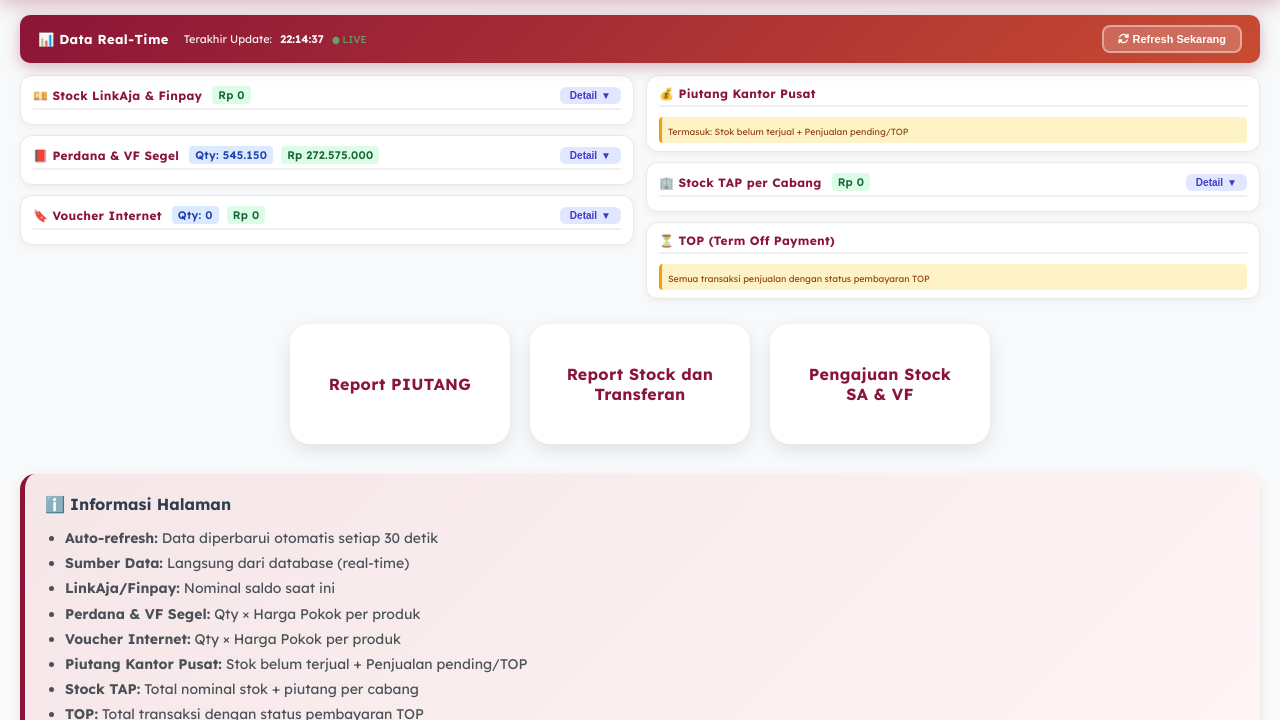
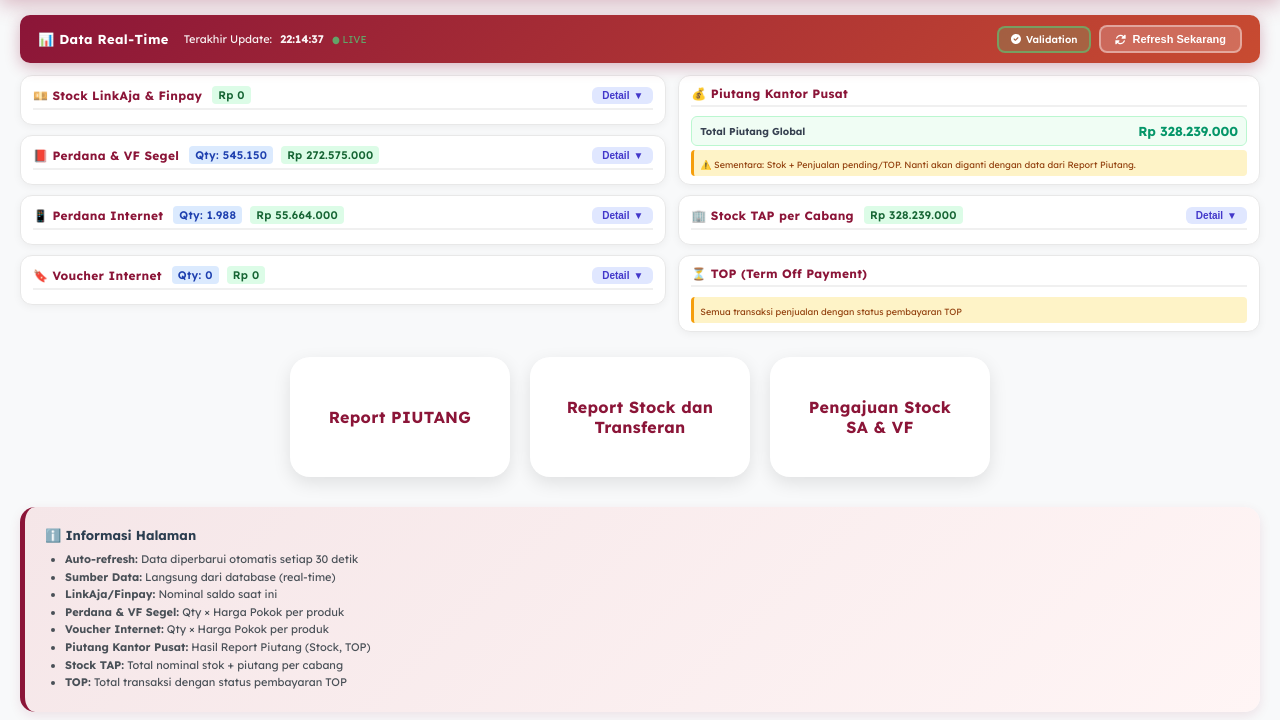
Before and after one commit to rhudychandra/sintel-digital.idv2, a PHP site: page /modules/finance/laporan_setoran_global in a window 1280 px wide. Shown: the part 90-810 px from the top of the page. Run offline with PHP 8.4, Linux system fonts and the light colour scheme; a user stored in the database is signed in; data comes from the database, SQL or seed files in the repository.

Commit message:
fix UI & Badges stock validation

```diff
--- a/assets/css/laporan_setoran_global.css
+++ b/assets/css/laporan_setoran_global.css
@@ -1,6 +1,9 @@
 /* Laporan Setoran Global Page Specific Styles - COMPACT MODE WITH SCROLL */
 body.laporan-global-page { overflow:hidden; }
-.laporan-global-main { max-width: 100%; height:calc(100vh - 80px); margin: 0; padding: 15px 20px; overflow-y:auto; overflow-x:hidden; }
+/* Constrain main content to a centered container so the two columns don't stretch too wide */
+.laporan-global-main { height:calc(100vh - 80px); margin: 0; padding: 15px 20px; overflow-y:auto; overflow-x:hidden; }
+/* Wrapper to control page max width */
+.laporan-container { max-width: 1280px; margin: 0 auto; }
 
 .period-filter { background: linear-gradient(135deg,#8B1538,#C84B31); padding: 10px 18px; border-radius: 10px; color:#fff; display:flex; flex-wrap:wrap; align-items:center; justify-content:space-between; gap:10px; box-shadow:0 4px 15px rgba(139,21,56,.3); margin-bottom:12px; position:sticky; top:0; z-index:50; }
 .period-info { display:flex; gap:15px; align-items:center; flex-wrap:wrap; }
@@ -8,11 +11,14 @@ body.laporan-global-page { overflow:hidden; }
 .period-current { font-size:11px; opacity:.95; display:flex; gap:8px; align-items:center; }
 .live-indicator { color:#4ade80; font-size:10px; animation:pulse 2s ease-in-out infinite; }
 @keyframes pulse { 0%,100%{opacity:1;} 50%{opacity:.6;} }
-.btn-refresh { background:rgba(255,255,255,.2); border:2px solid rgba(255,255,255,.4); color:#fff; padding:6px 14px; border-radius:8px; font-weight:600; font-size:11px; cursor:pointer; transition:.3s; }
+.btn-refresh { background:rgba(255,255,255,.2); border:2px solid rgba(255,255,255,.4); color:#fff; padding:6px 14px; border-radius:8px; font-weight:600; font-size:11px; cursor:pointer; transition:.3s; text-decoration:none; display:inline-flex; align-items:center; gap:6px; }
 .btn-refresh:hover { background:rgba(255,255,255,.3); transform:translateY(-2px); }
 .btn-refresh:disabled { opacity:.6; cursor:not-allowed; }
+.btn-validation { background:rgba(74,222,128,.2); border:2px solid rgba(74,222,128,.5); color:#fff; padding:5px 12px; border-radius:8px; font-weight:600; font-size:10px; cursor:pointer; transition:.3s; text-decoration:none; display:inline-flex; align-items:center; gap:5px; white-space:nowrap; }
+.btn-validation:hover { background:rgba(74,222,128,.35); transform:translateY(-2px); box-shadow:0 4px 12px rgba(74,222,128,.3); }
+.btn-validation i { font-size:11px; }
 
-.laporan-layout { display:grid; grid-template-columns:repeat(2,1fr); gap:12px; margin-top:0; }
+.laporan-layout { display:grid; grid-template-columns: 1fr 0.9fr; gap:12px; margin-top:0; }
 .laporan-column { display:flex; flex-direction:column; gap:10px; }
 
 .laporan-group { background:#ffffff; border-radius:12px; box-shadow:0 2px 8px rgba(0,0,0,.05); padding:10px 12px 8px; position:relative; overflow:hidden; border:1px solid #e8e8e8; }
@@ -48,6 +54,7 @@ body.laporan-global-page { overflow:hidden; }
 
 /* Responsive */
 @media print { .period-filter, .laporan-actions, .info-box { display:none !important; } .laporan-group { page-break-inside:avoid; } }
-@media (max-width: 990px) { .laporan-actions { gap:16px; } .action-card { width:200px; height:100px; font-size:14px; } }
-@media (max-width: 720px) { .laporan-layout { grid-template-columns:1fr; } .laporan-group { padding:10px 12px 8px; } .action-card { width:100%; max-width:280px; } }
+@media (max-width: 1200px) { .laporan-container { max-width: 1024px; } }
+@media (max-width: 990px) { .laporan-actions { gap:16px; } .action-card { width:200px; height:100px; font-size:14px; } .laporan-layout { grid-template-columns: 1fr; } }
+@media (max-width: 720px) { .laporan-group { padding:10px 12px 8px; } .action-card { width:100%; max-width:280px; } }
 @media (max-width: 520px) { .period-filter { flex-direction:column; align-items:stretch; } .period-info { flex-direction:column; gap:8px; } .btn-refresh { width:100%; } }
--- a/modules/finance/finance_global_metrics.php
+++ b/modules/finance/finance_global_metrics.php
@@ -14,6 +14,7 @@ function getGlobalMetrics($conn) {
     $metrics = [
         'linkaja_finpay' => [],
         'perdana_vf_segel' => [],
+        'perdana_internet' => [],
         'voucher_internet' => [],
         'piutang_kantor_pusat' => 0,
         'stock_tap_per_cabang' => [],
@@ -60,7 +61,26 @@ function getGlobalMetrics($conn) {
     }
     $stmt->close();
 
-    // 3. VOUCHER INTERNET (Lite & ByU)
+    // 3. PERDANA INTERNET (Lite & ByU) - NEW CATEGORY
+    $stmt = $conn->prepare("
+        SELECT p.nama_produk, p.stok, p.harga, (p.stok * p.harga) as nominal
+        FROM produk p
+        WHERE p.kategori IN ('Perdana Internet Lite', 'Perdana Internet ByU')
+          AND p.status = 'active'
+        ORDER BY p.kategori, p.nama_produk
+    ");
+    $stmt->execute();
+    $result = $stmt->get_result();
+    while ($row = $result->fetch_assoc()) {
+        $metrics['perdana_internet'][] = [
+            'nama' => $row['nama_produk'],
+            'qty' => (int)$row['stok'],
+            'nominal' => (float)$row['nominal']
+        ];
+    }
+    $stmt->close();
+
+    // 4. VOUCHER INTERNET (Lite & ByU)
     $stmt = $conn->prepare("
         SELECT p.nama_produk, p.stok, p.harga, (p.stok * p.harga) as nominal
         FROM produk p
@@ -79,8 +99,10 @@ function getGlobalMetrics($conn) {
     }
     $stmt->close();
 
-    // 4. PIUTANG KANTOR PUSAT
-    // = Total stok global (semua produk aktif) + penjualan pending/top
+    // 5. PIUTANG KANTOR PUSAT
+    // TODO: Nanti akan diambil dari halaman Report Piutang (belum implement)
+    // Sementara placeholder = 0 atau bisa pakai rumus sederhana
+    // Rumus sementara: Total stok global + penjualan pending/top
     $stmt = $conn->prepare("
         SELECT COALESCE(SUM(stok * harga), 0) as total_stok_nominal
         FROM produk
@@ -103,29 +125,30 @@ function getGlobalMetrics($conn) {
     $penjualan_outstanding = (float)$row['total_piutang_penjualan'];
     $stmt->close();
 
+    // TEMPORARY: Pakai rumus sederhana dulu, nanti replace dengan Report Piutang
     $metrics['piutang_kantor_pusat'] = $stok_nominal + $penjualan_outstanding;
 
-    // 5. STOCK TAP (per cabang) - FROM INVENTORY STOCK INFORMATION
-    // Get stock per cabang from inventory table (latest stock per produk per cabang)
-    // Query: Get latest stok_sesudah from inventory grouped by cabang
+    // 6. STOCK TAP (per cabang) - FROM INVENTORY (sum of all transactions per cabang)
+    // Menghitung stok per cabang dengan menjumlahkan semua transaksi masuk-keluar
+    // Sama seperti logic di inventory_stock.php
+    // IMPORTANT: Pastikan semua inventory record punya cabang_id yang valid
+    // Handle all transaction types: masuk (+), keluar (-), adjustment (+/-), return (+)
     $stmt = $conn->prepare("
         SELECT
             c.nama_cabang,
             c.cabang_id,
-            COALESCE(SUM(latest_inv.stok_sesudah * p.harga), 0) as stok_nominal
+            COALESCE(SUM(
+                CASE
+                    WHEN i.tipe_transaksi = 'masuk' THEN i.jumlah
+                    WHEN i.tipe_transaksi = 'keluar' THEN -i.jumlah
+                    WHEN i.tipe_transaksi = 'adjustment' THEN i.jumlah
+                    WHEN i.tipe_transaksi = 'return' THEN i.jumlah
+                    ELSE 0
+                END * p.harga
+            ), 0) as stok_nominal
         FROM cabang c
-        LEFT JOIN (
-            SELECT
-                i.produk_id,
-                i.stok_sesudah,
-                p2.cabang_id,
-                i.created_at,
-                ROW_NUMBER() OVER (PARTITION BY i.produk_id, p2.cabang_id ORDER BY i.created_at DESC) as rn
-            FROM inventory i
-            JOIN produk p2 ON i.produk_id = p2.produk_id
-            WHERE p2.cabang_id IS NOT NULL
-        ) latest_inv ON latest_inv.cabang_id = c.cabang_id AND latest_inv.rn = 1
-        LEFT JOIN produk p ON p.produk_id = latest_inv.produk_id AND p.status = 'active'
+        LEFT JOIN inventory i ON c.cabang_id = i.cabang_id
+        LEFT JOIN produk p ON i.produk_id = p.produk_id AND p.status = 'active'
         WHERE c.status = 'active'
         GROUP BY c.cabang_id, c.nama_cabang
         ORDER BY c.nama_cabang
@@ -133,7 +156,7 @@ function getGlobalMetrics($conn) {
     $stmt->execute();
     $result = $stmt->get_result();
     while ($row = $result->fetch_assoc()) {
-        // Also add pending/top penjualan per cabang if penjualan has cabang_id
+        // Also add pending/top penjualan per cabang via reseller
         $piutang_penjualan = 0;
         $stmt2 = $conn->prepare("
             SELECT COALESCE(SUM(pj.total), 0) as total_piutang
--- a/modules/finance/laporan_setoran_global.php
+++ b/modules/finance/laporan_setoran_global.php
@@ -46,6 +46,7 @@ function format_qty($qty) { return number_format((int)$qty, 0, ',', '.'); }
 </header>
 
 <main class="laporan-global-main">
+    <div class="laporan-container">
     <section class="period-filter">
         <div class="period-info">
             <div class="period-title">📊 Data Real-Time</div>
@@ -54,9 +55,14 @@ function format_qty($qty) { return number_format((int)$qty, 0, ',', '.'); }
                 <span class="live-indicator">● LIVE</span>
             </div>
         </div>
-        <button type="button" onclick="refreshData()" class="btn-refresh" id="btn-refresh">
-            <i class="fas fa-sync-alt"></i> Refresh Sekarang
-        </button>
+        <div style="display:flex;gap:8px;align-items:center;">
+            <a href="validate_stock_consistency.php" target="_blank" class="btn-validation" title="Stock Health Check">
+                <i class="fas fa-check-circle"></i> Validation
+            </a>
+            <button type="button" onclick="refreshData()" class="btn-refresh" id="btn-refresh">
+                <i class="fas fa-sync-alt"></i> Refresh Sekarang
+            </button>
+        </div>
     </section>
 
     <div class="laporan-layout">
@@ -123,7 +129,40 @@ function format_qty($qty) { return number_format((int)$qty, 0, ',', '.'); }
                 </ul>
             </div>
 
-            <!-- 3. Voucher Internet -->
+            <!-- 3. Perdana Internet -->
+            <?php
+                $perdana_inet_total_qty = array_sum(array_column($metrics['perdana_internet'], 'qty'));
+                $perdana_inet_total_nominal = array_sum(array_column($metrics['perdana_internet'], 'nominal'));
+            ?>
+            <div class="laporan-group">
+                <div class="group-header" onclick="toggleGroup('perdana-internet')">
+                    <span class="group-summary">
+                        📱 Perdana Internet
+                        <span class="group-total-summary">
+                            <span class="total-qty">Qty: <?php echo format_qty($perdana_inet_total_qty); ?></span>
+                            <span class="total-nominal"><?php echo format_rupiah($perdana_inet_total_nominal); ?></span>
+                        </span>
+                    </span>
+                    <button class="group-toggle collapsed" type="button">Detail</button>
+                </div>
+                <ul class="group-items" id="group-perdana-internet">
+                    <?php if (!empty($metrics['perdana_internet'])): ?>
+                        <?php foreach($metrics['perdana_internet'] as $item): ?>
+                            <li class="group-item">
+                                <span class="item-label"><?php echo htmlspecialchars($item['nama']); ?></span>
+                                <span class="item-value">
+                                    <small class="qty-badge">Qty: <?php echo format_qty($item['qty']); ?></small>
+                                    <?php echo format_rupiah($item['nominal']); ?>
+                                </span>
+                            </li>
+                        <?php endforeach; ?>
+                    <?php else: ?>
+                        <li class="group-item"><span class="item-label">Tidak ada data</span></li>
+                    <?php endif; ?>
+                </ul>
+            </div>
+
+            <!-- 4. Voucher Internet -->
             <?php
                 $voucher_total_qty = array_sum(array_column($metrics['voucher_internet'], 'qty'));
                 $voucher_total_nominal = array_sum(array_column($metrics['voucher_internet'], 'nominal'));
@@ -159,21 +198,21 @@ function format_qty($qty) { return number_format((int)$qty, 0, ',', '.'); }
 
         <!-- Right Column -->
         <div class="laporan-column">
-            <!-- 4. Piutang Kantor Pusat -->
+            <!-- 5. Piutang Kantor Pusat -->
             <div class="laporan-group">
                 <div class="group-header">💰 Piutang Kantor Pusat</div>
-                <ul class="group-items" id="group-piutang">
+                <ul class="group-items expanded" id="group-piutang">
                     <li class="group-item highlight-total">
                         <span class="item-label"><strong>Total Piutang Global</strong></span>
                         <span class="item-value total-value" id="piutang-total"><?php echo format_rupiah($metrics['piutang_kantor_pusat']); ?></span>
                     </li>
                 </ul>
                 <div class="group-note">
-                    <small>Termasuk: Stok belum terjual + Penjualan pending/TOP</small>
+                    <small>⚠️ Sementara: Stok + Penjualan pending/TOP. Nanti akan diganti dengan data dari Report Piutang.</small>
                 </div>
             </div>
 
-            <!-- 5. Stock TAP per Cabang -->
+            <!-- 6. Stock TAP per Cabang -->
             <?php
                 $stock_tap_total = array_sum(array_column($metrics['stock_tap_per_cabang'], 'nominal'));
             ?>
@@ -201,7 +240,7 @@ function format_qty($qty) { return number_format((int)$qty, 0, ',', '.'); }
                 </ul>
             </div>
 
-            <!-- 6. TOP (Term Off Payment) -->
+            <!-- 7. TOP (Term Off Payment) -->
             <div class="laporan-group">
                 <div class="group-header">⏳ TOP (Term Off Payment)</div>
                 <ul class="group-items" id="group-top">
@@ -229,15 +268,15 @@ function format_qty($qty) { return number_format((int)$qty, 0, ',', '.'); }
         </a>
     </section>
 
-    <div class="info-box" style="margin-top:30px;">
-        <h3>ℹ️ Informasi Halaman</h3>
-        <ul>
+    <div class="info-box" style="margin-top:30px;font-size:11px;">
+        <h3 style="font-size:13px;margin-bottom:8px;">ℹ️ Informasi Halaman</h3>
+        <ul style="line-height:1.6;">
             <li><strong>Auto-refresh:</strong> Data diperbarui otomatis setiap 30 detik</li>
             <li><strong>Sumber Data:</strong> Langsung dari database (real-time)</li>
             <li><strong>LinkAja/Finpay:</strong> Nominal saldo saat ini</li>
             <li><strong>Perdana & VF Segel:</strong> Qty × Harga Pokok per produk</li>
             <li><strong>Voucher Internet:</strong> Qty × Harga Pokok per produk</li>
-            <li><strong>Piutang Kantor Pusat:</strong> Stok belum terjual + Penjualan pending/TOP</li>
+            <li><strong>Piutang Kantor Pusat:</strong> Hasil Report Piutang (Stock, TOP)</li>
             <li><strong>Stock TAP:</strong> Total nominal stok + piutang per cabang</li>
             <li><strong>TOP:</strong> Total transaksi dengan status pembayaran TOP</li>
         </ul>
@@ -310,6 +349,8 @@ function updateUI(metrics) {
     const linkaja_total = metrics.linkaja_finpay ? metrics.linkaja_finpay.reduce((sum, item) => sum + parseFloat(item.nominal || 0), 0) : 0;
     const perdana_total_qty = metrics.perdana_vf_segel ? metrics.perdana_vf_segel.reduce((sum, item) => sum + parseInt(item.qty || 0), 0) : 0;
     const perdana_total_nominal = metrics.perdana_vf_segel ? metrics.perdana_vf_segel.reduce((sum, item) => sum + parseFloat(item.nominal || 0), 0) : 0;
+    const perdana_inet_total_qty = metrics.perdana_internet ? metrics.perdana_internet.reduce((sum, item) => sum + parseInt(item.qty || 0), 0) : 0;
+    const perdana_inet_total_nominal = metrics.perdana_internet ? metrics.perdana_internet.reduce((sum, item) => sum + parseFloat(item.nominal || 0), 0) : 0;
     const voucher_total_qty = metrics.voucher_internet ? metrics.voucher_internet.reduce((sum, item) => sum + parseInt(item.qty || 0), 0) : 0;
     const voucher_total_nominal = metrics.voucher_internet ? metrics.voucher_internet.reduce((sum, item) => sum + parseFloat(item.nominal || 0), 0) : 0;
     const stock_tap_total = metrics.stock_tap_per_cabang ? metrics.stock_tap_per_cabang.reduce((sum, item) => sum + parseFloat(item.nominal || 0), 0) : 0;
@@ -358,7 +399,31 @@ function updateUI(metrics) {
         groupPerdana.innerHTML = '<li class="group-item"><span class="item-label">Tidak ada data</span></li>';
     }
 
-    // 3. Voucher Internet
+    // 3. Perdana Internet
+    const groupPerdanaInet = document.getElementById('group-perdana-internet');
+    const headerPerdanaInet = groupPerdanaInet.previousElementSibling;
+    headerPerdanaInet.querySelector('.total-qty').textContent = 'Qty: ' + formatQty(perdana_inet_total_qty);
+    headerPerdanaInet.querySelector('.total-nominal').textContent = formatRupiah(perdana_inet_total_nominal);
+
+    groupPerdanaInet.innerHTML = '';
+    if (metrics.perdana_internet && metrics.perdana_internet.length > 0) {
+        metrics.perdana_internet.forEach(item => {
+            const li = document.createElement('li');
+            li.className = 'group-item';
+            li.innerHTML = `
+                <span class="item-label">${item.nama}</span>
+                <span class="item-value">
+                    <small class="qty-badge">Qty: ${formatQty(item.qty)}</small>
+                    ${formatRupiah(item.nominal)}
+                </span>
+            `;
+            groupPerdanaInet.appendChild(li);
+        });
+    } else {
+        groupPerdanaInet.innerHTML = '<li class="group-item"><span class="item-label">Tidak ada data</span></li>';
+    }
+
+    // 4. Voucher Internet
     const groupVoucher = document.getElementById('group-voucher-internet');
     const headerVoucher = groupVoucher.previousElementSibling;
     headerVoucher.querySelector('.total-qty').textContent = 'Qty: ' + formatQty(voucher_total_qty);
@@ -382,10 +447,10 @@ function updateUI(metrics) {
         groupVoucher.innerHTML = '<li class="group-item"><span class="item-label">Tidak ada data</span></li>';
     }
 
-    // 4. Piutang Kantor Pusat
+    // 5. Piutang Kantor Pusat
     document.getElementById('piutang-total').textContent = formatRupiah(metrics.piutang_kantor_pusat);
 
-    // 5. Stock TAP per Cabang
+    // 6. Stock TAP per Cabang
     const groupStockTap = document.getElementById('group-stock-tap');
     const headerStockTap = groupStockTap.previousElementSibling;
     headerStockTap.querySelector('.total-nominal').textContent = formatRupiah(stock_tap_total);
```
Also changed, not shown: modules/finance/validate_stock_consistency.php (added, +245 -0 lines).
